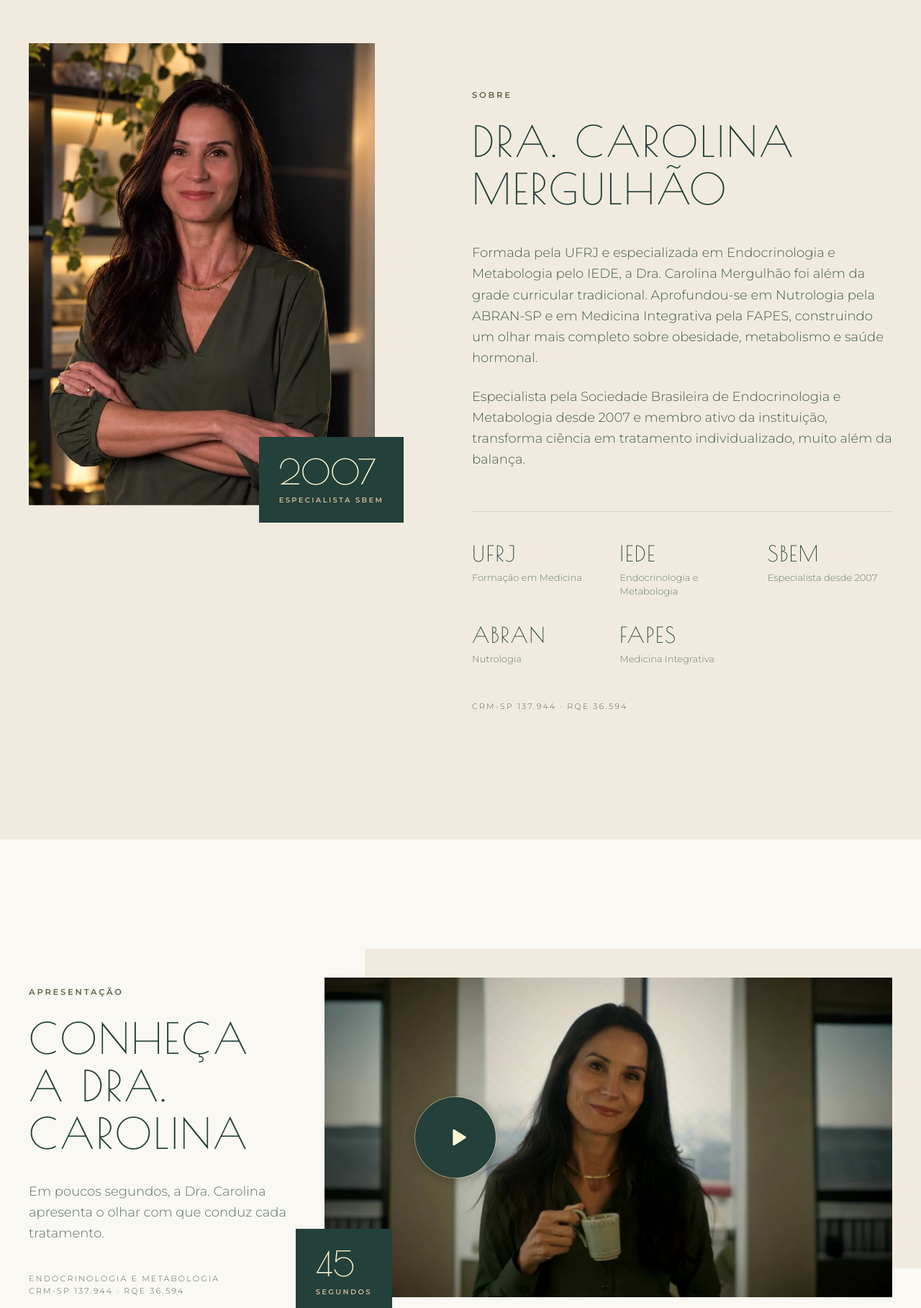
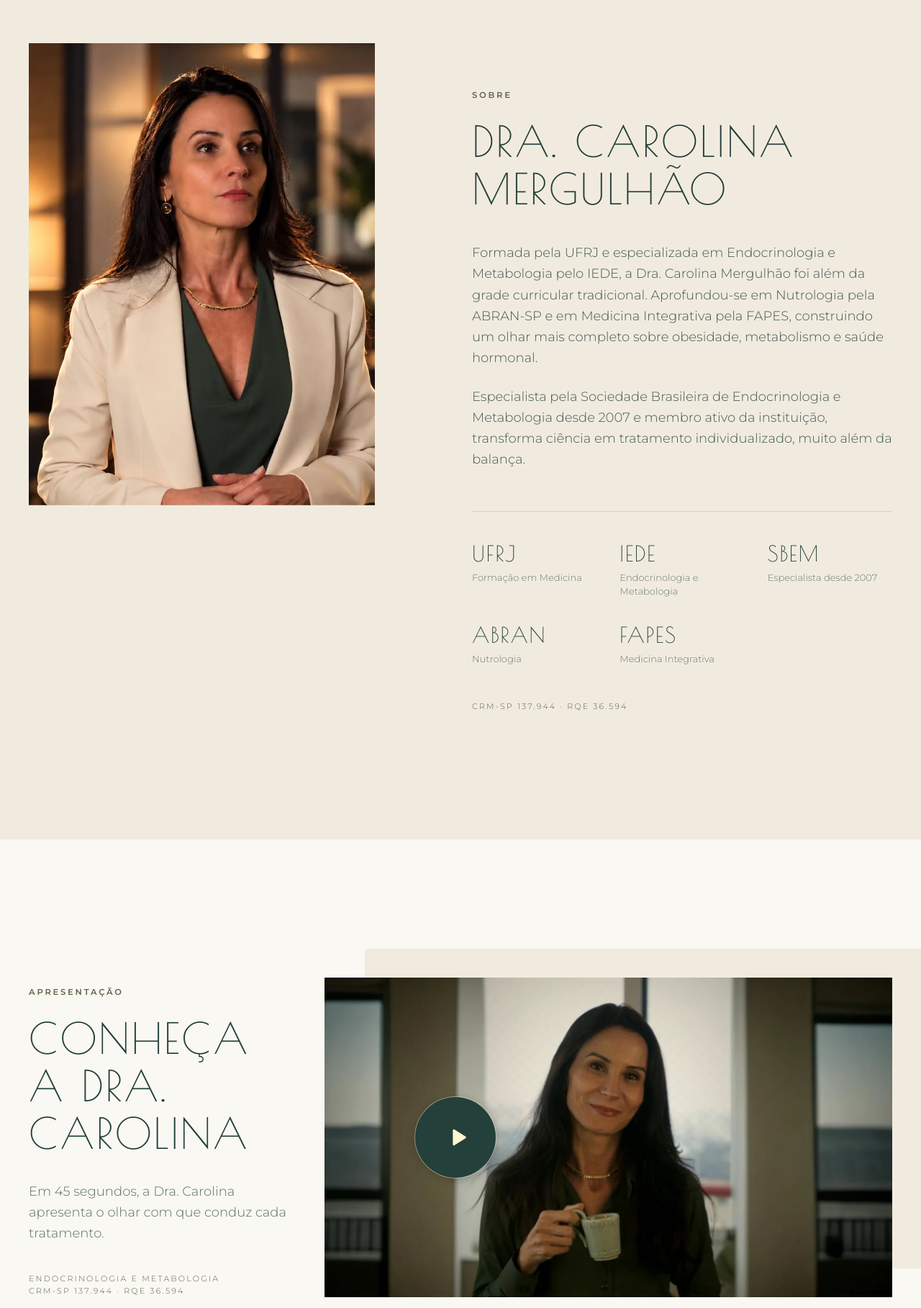
Before and after one commit to carolinamergulhao11-arch/site-dracarolina-cc, a React (Vite) app: page / in a window 1280 px wide. Shown: the part 3703-5520 px from the top of the page at 72% size. Built offline with nearby package versions, Linux system fonts and the light colour scheme.

Commit message:
Sem as pastilhas 2007 e 45 segundos; foto de blazer no Sobre e braços cruzados na Galeria
A duração do vídeo passa para a frase de apoio; o ano da SBEM segue nas credenciais e no texto.

```diff
--- a/src/components/Galeria.jsx
+++ b/src/components/Galeria.jsx
@@ -6,7 +6,7 @@ import LineReveal from './motion/LineReveal'
 
 const FOTOS = [
   { src: '/assets/images/dra-carolina-mergulhao-macacao-verde-sorrindo-editorial.webp', alt: 'Dra. Carolina Mergulhão sorrindo', pos: 'center 12%' },
-  { src: '/assets/images/dra-carolina-mergulhao-blazer-branco-verde-editorial.webp', alt: 'Dra. Carolina Mergulhão de blazer', pos: 'center 15%' },
+  { src: '/assets/images/dra-carolina-mergulhao-bracos-cruzados-editorial.webp', alt: 'Dra. Carolina Mergulhão de braços cruzados', pos: 'center 12%' },
   { src: '/assets/images/dra-carolina-mergulhao-notebook-oculos-editorial.webp', alt: 'Dra. Carolina Mergulhão trabalhando', pos: 'center 10%' },
   { src: '/assets/images/dra-carolina-mergulhao-com-pet-sorrindo-editorial.webp', alt: 'Dra. Carolina Mergulhão com seu pet', pos: 'center 15%' },
 ]
--- a/src/components/Sobre.jsx
+++ b/src/components/Sobre.jsx
@@ -16,15 +16,11 @@ export default function Sobre() {
       <div className="max-w-[1400px] mx-auto px-6 md:px-10 grid md:grid-cols-12 gap-12 md:gap-8">
         <div className="md:col-span-5 relative self-start">
           <ImageReveal
-            src="/assets/images/dra-carolina-mergulhao-bracos-cruzados-editorial.webp"
+            src="/assets/images/dra-carolina-mergulhao-blazer-branco-verde-editorial.webp"
             alt="Dra. Carolina Mergulhão, endocrinologista e metabologista em São Paulo"
-            pos="center 12%"
+            pos="center 15%"
             className="aspect-[3/4]"
           />
-          <Reveal delay={0.4} className="absolute -bottom-6 -right-4 md:-right-10 bg-verde-escuro text-creme px-7 py-6">
-            <div className="font-serif text-5xl leading-none mb-2">2007</div>
-            <div className="eyebrow text-bege-claro text-[0.62rem]">Especialista SBEM</div>
-          </Reveal>
         </div>
 
         <div className="md:col-span-6 md:col-start-7 md:pt-16">
--- a/src/components/VideoInstitucional.jsx
+++ b/src/components/VideoInstitucional.jsx
@@ -66,12 +66,6 @@ function Player() {
         )}
       </div>
 
-      {!tocando && (
-        <Reveal delay={0.4} className="absolute z-20 -bottom-5 -left-2 md:-bottom-6 md:-left-10 bg-verde-escuro text-creme px-4 py-3 md:px-7 md:py-6">
-          <div className="font-serif text-2xl md:text-5xl leading-none mb-1 md:mb-2">45</div>
-          <div className="eyebrow text-bege-claro text-[0.55rem] md:text-[0.62rem]">segundos</div>
-        </Reveal>
-      )}
     </div>
   )
 }
@@ -94,7 +88,7 @@ export default function VideoInstitucional({ comTitulo = true }) {
           <Reveal className="eyebrow text-verde-oliva mb-6">Apresentação</Reveal>
           <LineReveal lines={['Conheça', 'a Dra.', 'Carolina']} className="uppercase text-section mb-8" />
           <Reveal delay={0.1} className="text-lg leading-relaxed text-verde-escuro/75 mb-10">
-            Em poucos segundos, a Dra. Carolina apresenta o olhar com que conduz cada tratamento.
+            Em 45 segundos, a Dra. Carolina apresenta o olhar com que conduz cada tratamento.
           </Reveal>
           <Reveal delay={0.2} className="text-[11px] tracking-[0.2em] uppercase text-verde-oliva">
             Endocrinologia e Metabologia
```
